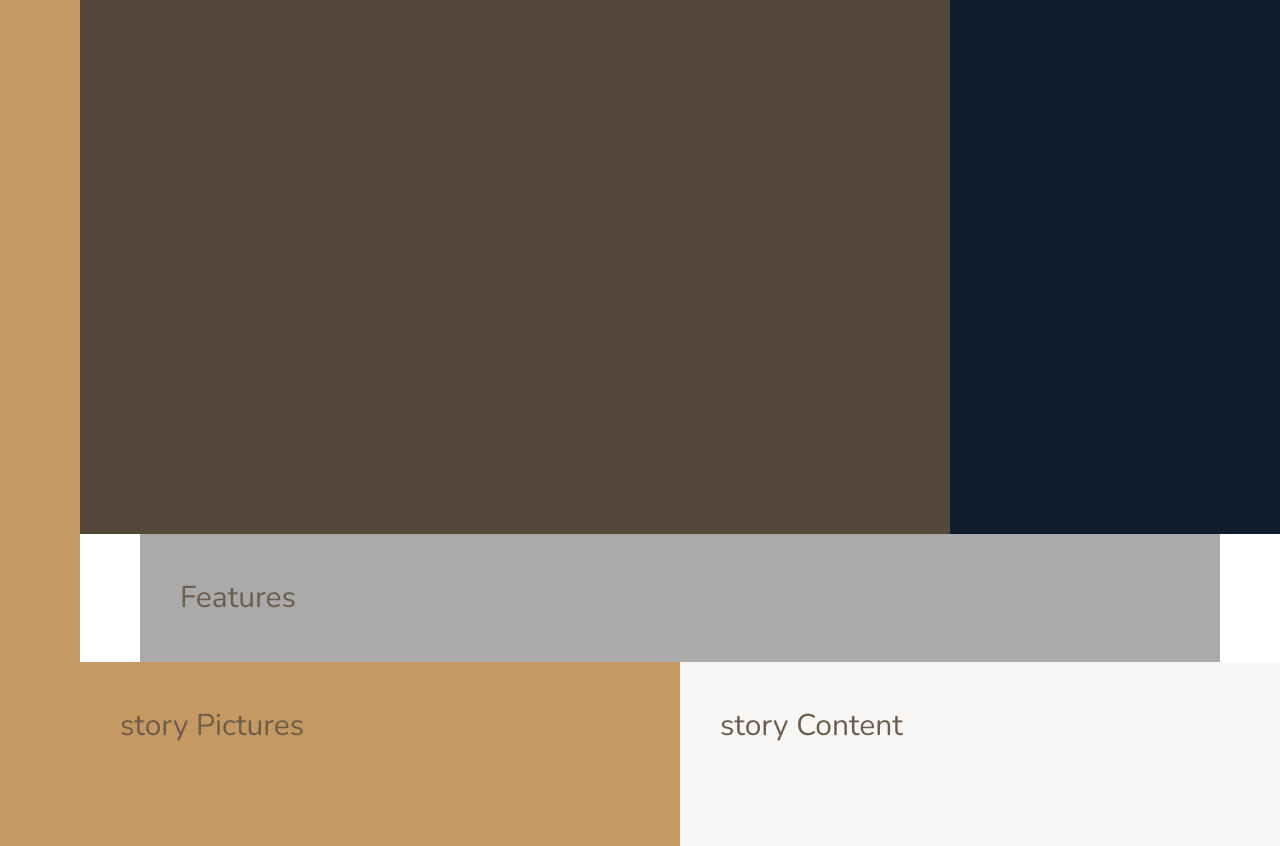
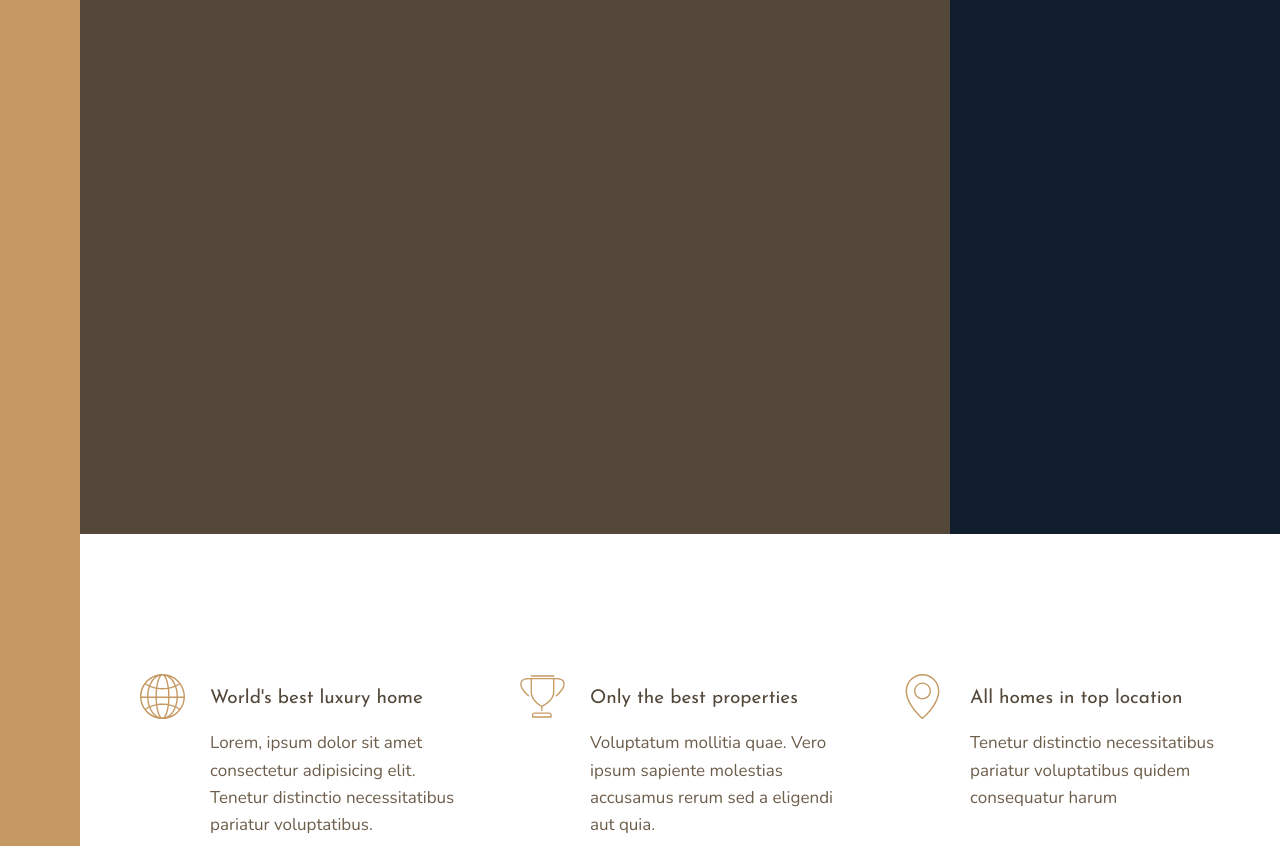
Before and after one commit to CyrilNtando/nexter, a website built with webpack: page build/index.html in a window 1280 px wide. Shown: the part 106-952 px from the top of the page. Built offline with nearby package versions, Linux system fonts and the light colour scheme.

Commit message:
Features Completed

```diff
--- a/src/sass/_base.scss
+++ b/src/sass/_base.scss
@@ -47,9 +47,4 @@ body {
     [sidebar-start]8rem[sidebar-end full-start] minmax(6rem, 1fr) [center-start]
     repeat(8, [col-start] minmax(min-content, 14rem) [col-end])
     [center-end] minmax(6rem, 1fr) [full-end];
-
-  & > * {
-    padding: 40px;
-    font-size: 3rem;
-  }
 }
--- a/src/sass/_features.scss
+++ b/src/sass/_features.scss
@@ -1,4 +1,31 @@
 .features {
-  background-color: $color-grey-light-2;
+  margin: 15rem 0;
   grid-column: center-start/center-end;
+
+  //grid container
+  display: grid;
+  //grid-template-columns: repeat(3, 1fr);
+  //reponsive
+  grid-template-columns: repeat(auto-fit, minmax(25rem, 1fr));
+  grid-gap: 6rem;
+  align-items: start;
 }
+
+.feature {
+  //grid container
+  display: grid;
+  grid-template-columns: min-content 1fr;
+  grid-row-gap: 1.5rem;
+  grid-column-gap: 2.5rem;
+
+  &__icon {
+    fill: $color-primary;
+    width: 4.5rem;
+    height: 4.5rem;
+    transform: translateY(-1rem);
+    grid-row: 1 / span 2;
+  }
+  &__text {
+    font-size: 1.7rem;
+  }
+}
--- a/src/sass/_typography.scss
+++ b/src/sass/_typography.scss
@@ -0,0 +1,27 @@
+%heading {
+  font-family: $font-display;
+  font-weight: 400;
+}
+
+.heading-1 {
+  @extend %heading;
+  font-size: 1.9rem;
+}
+.heading-2 {
+  @extend %heading;
+  font-size: 1.9rem;
+}
+.heading-3 {
+  @extend %heading;
+  font-size: 1.9rem;
+}
+.heading-4 {
+  @extend %heading;
+  font-size: 1.9rem;
+  &--light {
+    color: $color-grey-light-1;
+  }
+  &--dark {
+    color: $color-grey-dark-1;
+  }
+}
```
Also changed, not shown: build/css/main.css, build/index.html.
